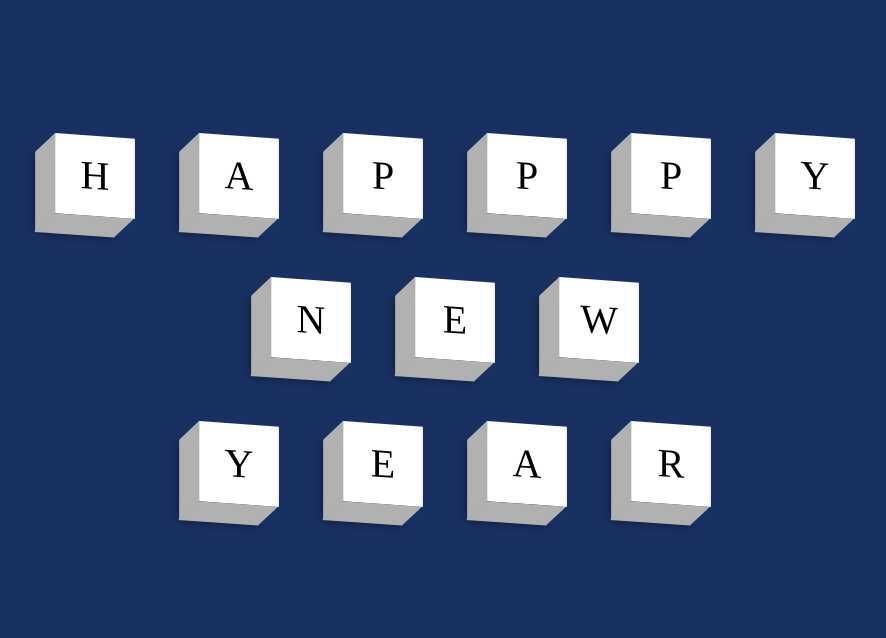
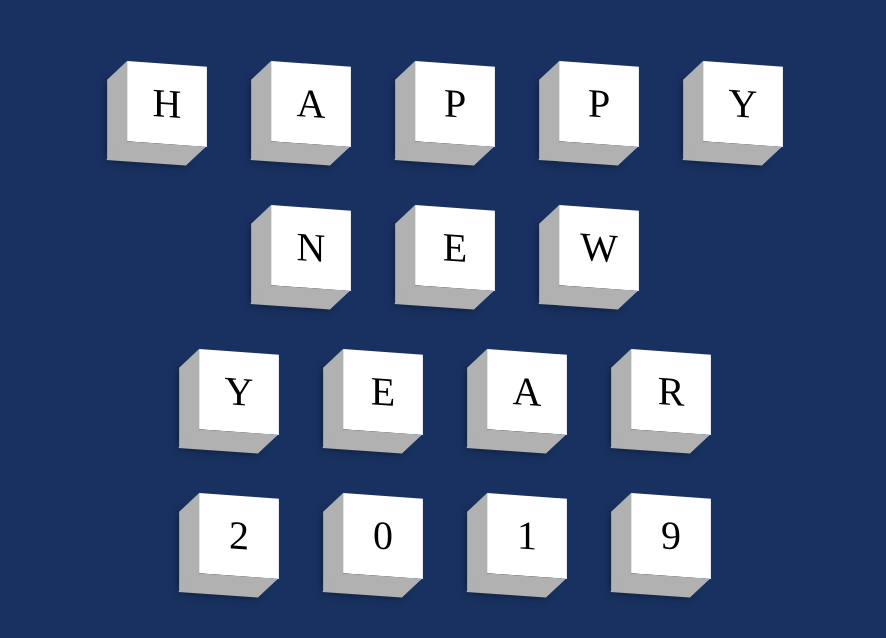
Before and after one commit to karkranikhil/css3-3D-effect, a plain HTML site: page index.html in a window 1280 px wide. Shown: the whole page, without its empty margins (205-1091 px from the left). Drawn offline with Linux system fonts and the light colour scheme.

Commit message:
adding 2019

```diff
--- a/index.html
+++ b/index.html
@@ -18,7 +18,6 @@
                 <li><a href="#"><span class="letter">A</span></a></li>
                 <li><a href="#"><span class="letter">P</span></a></li>
                 <li><a href="#"><span class="letter">P</span></a></li>
-                <li><a href="#"><span class="letter">P</span></a></li>
                 <li><a href="#"><span class="letter">Y</span></a></li>
             </ul>
             <ul>
@@ -32,6 +31,12 @@
                 <li><a href="#"><span class="letter">A</span></a></li>
                 <li><a href="#"><span class="letter">R</span></a></li>
             </ul>
+            <ul>
+                    <li><a href="#"><span class="letter">2</span></a></li>
+                    <li><a href="#"><span class="letter">0</span></a></li>
+                    <li><a href="#"><span class="letter">1</span></a></li>
+                    <li><a href="#"><span class="letter">9</span></a></li>
+                </ul>
             </div>
 
 
```
Also changed, not shown: CSS-3d effects.gif (deleted), 2 other files.
